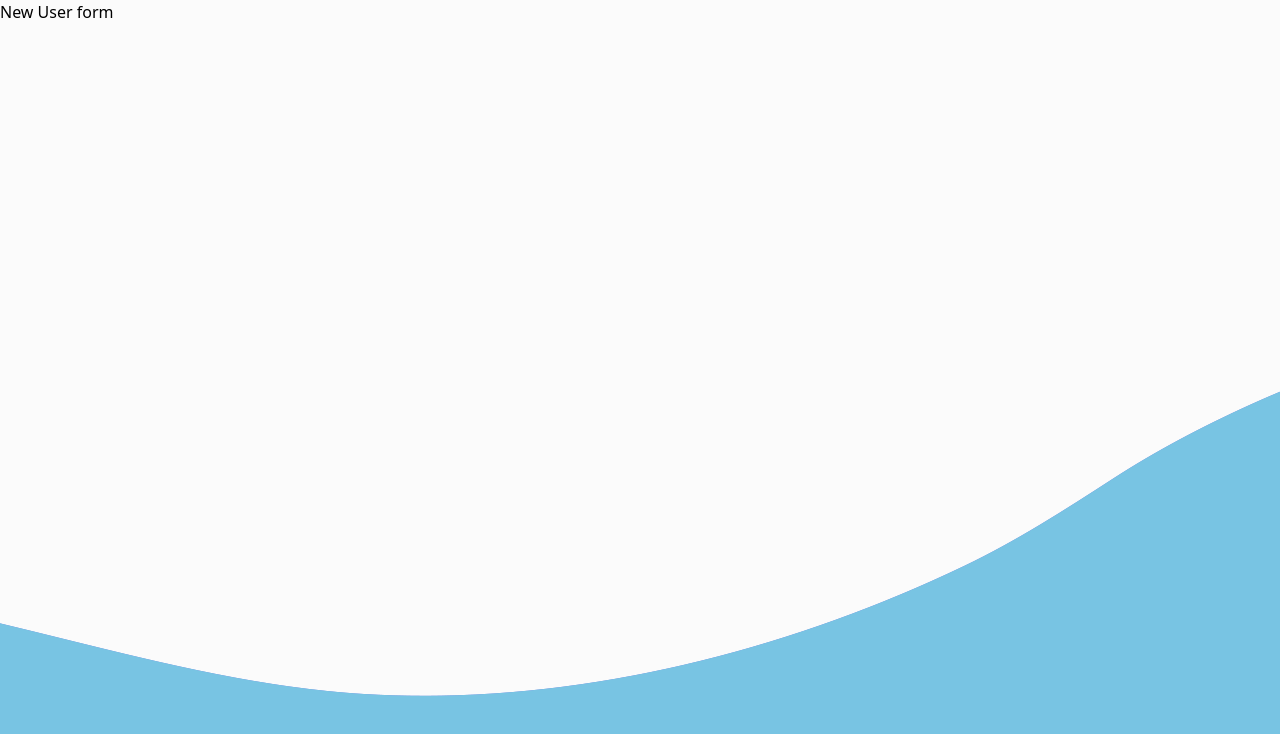
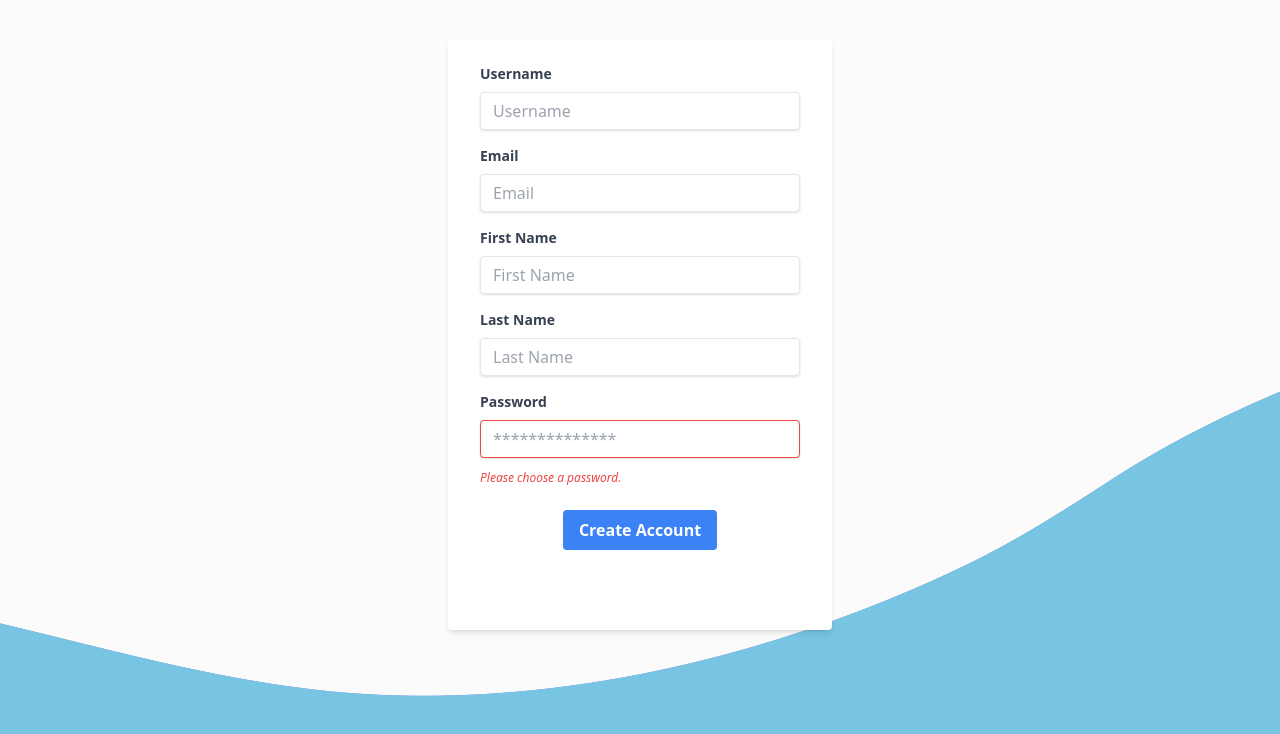
Before and after one commit to jloesch30/db-admin-next, a Next.js app: page /auth/newuser in a window 1280 px wide. Shown: the top 734 px of the page. Built offline with nearby package versions, Linux system fonts and the light colour scheme.

Commit message:
new user sign in

```diff
--- a/components/login/LoginForm.js
+++ b/components/login/LoginForm.js
@@ -1,10 +1,12 @@
 import react from "react";
 
 export default function LoginForm({ passFormInfo }) {
-
   return (
     <div className="md:w-full md:max-w-sm">
-      <form onSubmit={passFormInfo} className="bg-white shadow-md rounded md:px-8 px-16 pt-6 pb-8 md:mb-4">
+      <form
+        onSubmit={passFormInfo}
+        className="bg-white shadow-md rounded md:px-8 px-16 pt-6 pb-8 md:mb-4"
+      >
         <div className="mb-4">
           <label
             className="block text-gray-700 text-sm font-bold mb-2"
@@ -32,7 +34,9 @@
             type="password"
             placeholder="**************"
           ></input>
-          <p className="text-red-500 text-xs italic">Please choose a password.</p>
+          <p className="text-red-500 text-xs italic">
+            Please choose a password.
+          </p>
         </div>
         <div className="invisible md:visible flex items-center justify-between">
           <button
@@ -41,12 +45,20 @@
           >
             Sign In
           </button>
-          <a
-            className="inline-block align-baseline font-bold text-sm text-blue-500 hover:text-blue-800"
-            href="#"
-          >
-            Forgot Password?
-          </a>
+          <div className="flex flex-col">
+            <a
+              className="inline-block align-baseline font-bold text-sm text-blue-300 hover:text-blue-500"
+              href="#"
+            >
+              Forgot Password?
+            </a>
+            <a
+              className="inline-block align-baseline font-bold text-sm text-blue-300 hover:text-blue-500"
+              href="#"
+            >
+              Create Account
+            </a>
+          </div>
         </div>
         <div className="visible md:invisible flex items-center flex-col">
           <button
--- a/components/login/NewUserForm.js
+++ b/components/login/NewUserForm.js
@@ -1,9 +1,102 @@
-import react from "react"
+import react from "react";
 
-export default function NewUserForm() {
+export default function NewUserForm({passFormInfo}) {
   return (
-    <div>
-      New User form
-    </div>
-  )
+      <div className="md:w-full md:max-w-sm mb-3">
+        <form
+          onSubmit={passFormInfo}
+          className="bg-white shadow-md rounded md:px-8 px-16 pt-6 pb-8 md:mb-4"
+        >
+          <div className="mb-4">
+            <label
+              className="block text-gray-700 text-sm font-bold mb-2"
+              htmlFor="username"
+            >
+              Username
+            </label>
+            <input
+              className="shadow appearance-none border rounded w-full py-2 px-3 text-gray-700 leading-tight focus:outline-none focus:shadow-outline"
+              id="username"
+              type="text"
+              placeholder="Username"
+            ></input>
+          </div>
+          <div className="mb-4">
+            <label
+              className="block text-gray-700 text-sm font-bold mb-2"
+              htmlFor="username"
+            >
+              Email
+            </label>
+            <input
+              className="shadow appearance-none border rounded w-full py-2 px-3 text-gray-700 leading-tight focus:outline-none focus:shadow-outline"
+              id="email"
+              type="email"
+              placeholder="Email"
+            ></input>
+          </div>
+          <div className="mb-4">
+            <label
+              className="block text-gray-700 text-sm font-bold mb-2"
+              htmlFor="fName"
+            >
+              First Name
+            </label>
+            <input
+              className="shadow appearance-none border rounded w-full py-2 px-3 text-gray-700 leading-tight focus:outline-none focus:shadow-outline"
+              id="fName"
+              type="text"
+              placeholder="First Name"
+            ></input>
+          </div>
+          <div className="mb-4">
+            <label
+              className="block text-gray-700 text-sm font-bold mb-2"
+              htmlFor="lName"
+            >
+              Last Name
+            </label>
+            <input
+              className="shadow appearance-none border rounded w-full py-2 px-3 text-gray-700 leading-tight focus:outline-none focus:shadow-outline"
+              id="lName"
+              type="text"
+              placeholder="Last Name"
+            ></input>
+          </div>
+          <div className="mb-0 md:mb-6">
+            <label
+              className="block text-gray-700 text-sm font-bold mb-2"
+              htmlFor="password"
+            >
+              Password
+            </label>
+            <input
+              className="shadow appearance-none border border-red-500 rounded w-full py-2 px-3 text-gray-700 mb-3 leading-tight focus:outline-none focus:shadow-outline"
+              id="password"
+              type="password"
+              placeholder="**************"
+            ></input>
+            <p className="text-red-500 text-xs italic">
+              Please choose a password.
+            </p>
+          </div>
+          <div className="invisible md:visible flex justify-center">
+            <button
+              className="bg-blue-500 hover:bg-blue-700 text-white font-bold py-2 px-4 rounded focus:outline-none focus:shadow-outline"
+              type="submit"
+            >
+              Create Account
+            </button>
+          </div>
+          <div className="visible md:invisible flex items-center flex-col">
+            <button
+              className="bg-blue-500 hover:bg-blue-700 text-white font-bold py-2 mb-2 px-4 rounded focus:outline-none focus:shadow-outline"
+              type="submit"
+            >
+              Create Account
+            </button>
+          </div>
+        </form>
+      </div>
+  );
 }
--- a/pages/api/auth/[...nextauth].js
+++ b/pages/api/auth/[...nextauth].js
@@ -1,13 +1,8 @@
 import NextAuth from "next-auth/next";
-import GithubProvider from "next-auth/providers/github";
 import CredentialsProvider from "next-auth/providers/credentials";
 
 const options = {
   providers: [
-    GithubProvider({
-      clientId: process.env.GITHUB_ID,
-      clientSecret: process.env.GITHUB_SECRET,
-    }),
     CredentialsProvider({
       name: "credentials",
       credentials: {
--- a/pages/auth/newuser.js
+++ b/pages/auth/newuser.js
@@ -2,10 +2,12 @@
 import NewUserForm from "../../components/login/NewUserForm";
 
 export default function NewUser() {
+  const postNewUser = (event) => {};
   return (
     <main>
-      <NewUserForm></NewUserForm>
+      <div className="flex justify-center mt-10">
+        <NewUserForm passFormInfo={postNewUser}></NewUserForm>
+      </div>
     </main>
-  )
-
+  );
 }
--- a/pages/secret.js
+++ /dev/null
@@ -1,34 +0,0 @@
-import { useState, useEffect } from "react";
-import { useSession, signIn, signOut } from "next-auth/react";
-
-export default function Secret() {
-  const { data: session, status } = useSession();
-  const [content, setContent] = useState();
-
-  useEffect(() => {
-    const fetchData = async () => {
-      const res = await fetch("/api/secret");
-      const json = await res.json();
-
-      if (json.content) {
-        setContent(json.content);
-      }
-
-      fetchData();
-    };
-  }, [session]);
-
-  if (typeof window !== "undefined" && status === "loading") {
-    return null;
-  }
-
-  if (!session) {
-    return <div>You are not logged in!</div>;
-  }
-  return (
-    <>
-      <div>You can now access all pages</div>
-      <button onClick={() => signOut()}>Sign Out</button>
-    </>
-  );
-}
```
Also changed, not shown: 1 other file (tests, documents, lock files or other folders).
